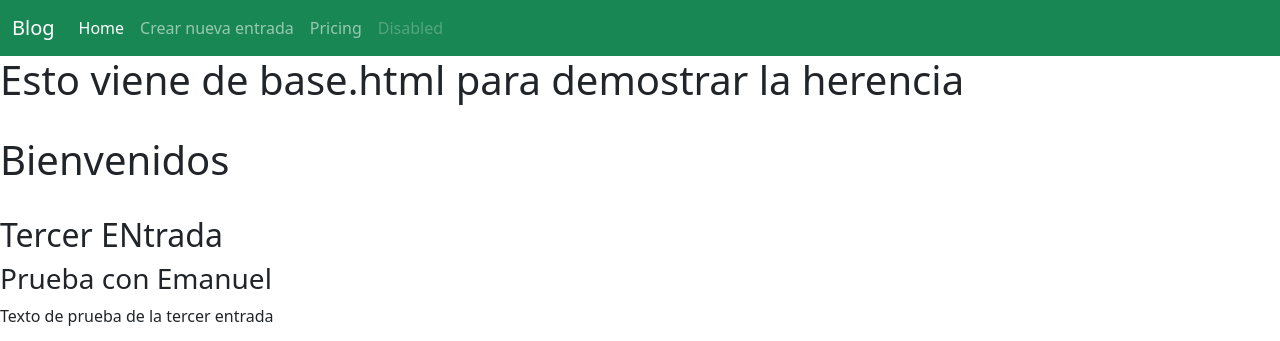
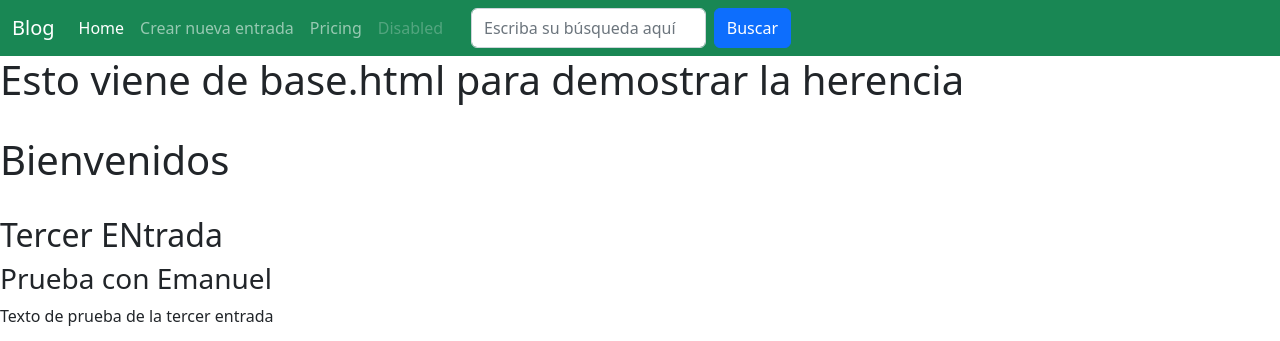
Before and after one commit to DarianYane/Entrega-Final-Python-Coderhouse-Blog, a Django app: page / in a window 1280 px wide. Shown: the top 341 px of the page. Run offline with Django 4.2, Linux system fonts and the light colour scheme; data comes from the database, SQL or seed files in the repository.

Commit message:
Update navbar.html

```diff
--- a/Posteos/templates/navbar.html
+++ b/Posteos/templates/navbar.html
@@ -16,12 +16,10 @@
                         <a class="nav-link" href="{% url 'crearPost' %}">Crear nueva entrada</a>
                         <a class="nav-link" href="#">Pricing</a>
                         <a class="nav-link disabled">Disabled</a>
-                        <!--
-                                Como poner los links
-
-                                href="{% url 'crearPost' %}"
-
-                             -->
+                        <form class="d-flex" role="search" style="width: 25vw; margin-left: 20px;">
+                            <input class="form-control me-2" type="search" placeholder="Escriba su búsqueda aquí" aria-label="Search">
+                            <button class="btn btn-primary" type="submit">Buscar</button>
+                        </form>
                     </div>
                 </div>
             </div>
```
